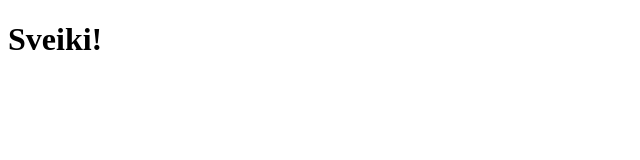
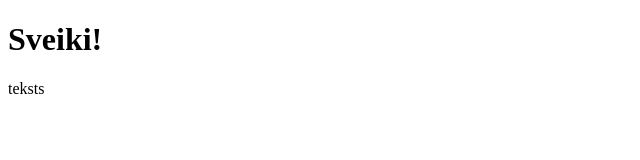
Before and after one commit to martabritala/nosaukums, a plain HTML site: page index.html in a window 1280 px wide. Shown: the full height of the page, 0-640 px from the left. Drawn offline with Linux system fonts and the light colour scheme.

Commit message:
Update index.html

```diff
--- a/index.html
+++ b/index.html
@@ -3,5 +3,6 @@
     <head></head>
     <body>
         <h1>Sveiki!</h1>
+        <p> teksts</p>
     </body>
 </html>
```
